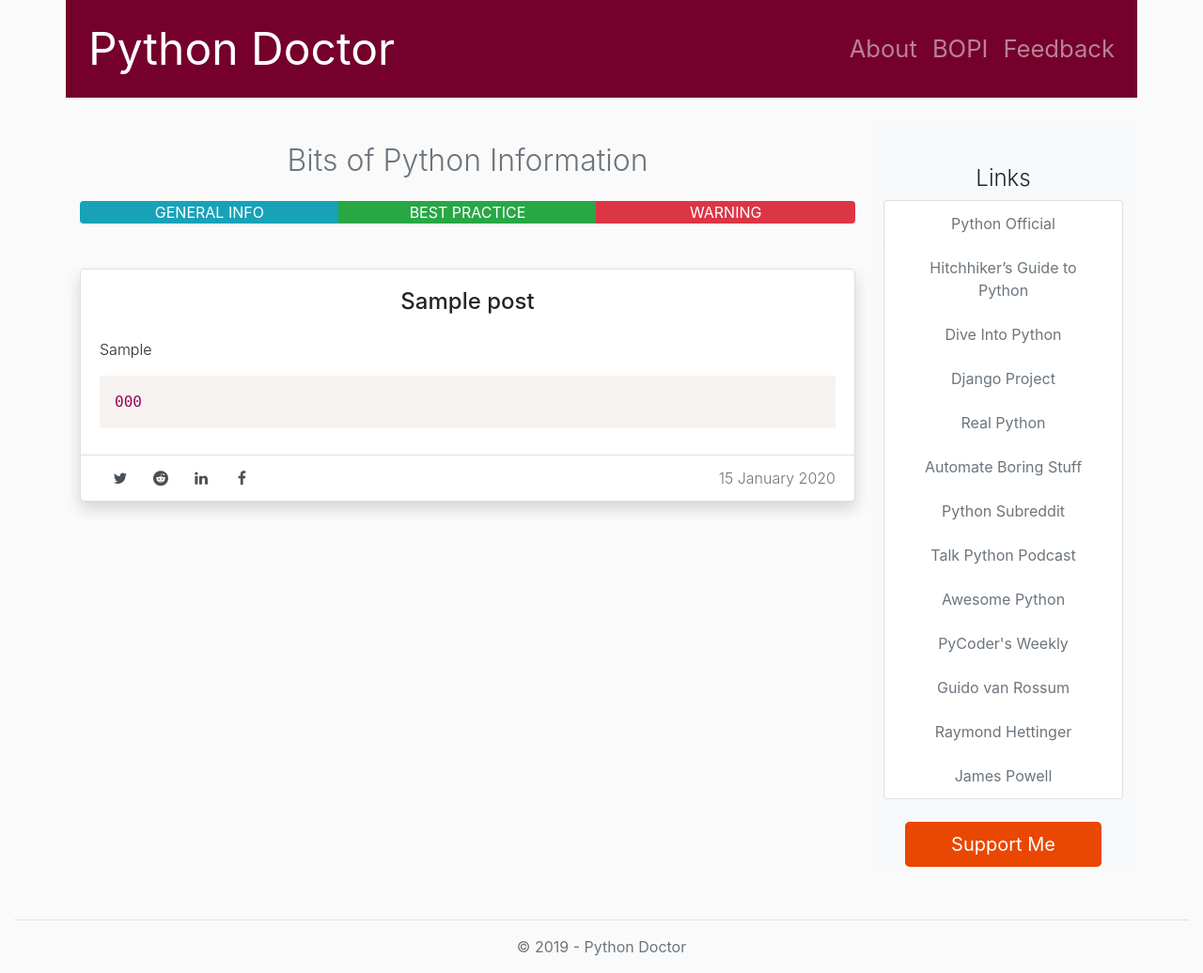
After one commit to coskundeniz/pythondoctor, a Django app: page /bopi/ in a window 1280 px wide. The commit adds this page. Shown: the whole page at 94% size. Run offline with Django 3.2, Linux system fonts and the light colour scheme; tables that the repository leaves empty hold one stand-in row (values such as "Sample post"); parts of the project's set-up code (start-up, migrations or seed data) failed here and were passed over; some libraries are stand-ins or nearby versions.

Commit message:
Added bits of python information section.

```diff
--- a/pd_main/models.py
+++ b/pd_main/models.py
@@ -121,3 +121,34 @@
 
     def __str__(self):
         return f'answer: {self.answer.pk}, question={self.question.question_id}'
+
+
+class Category(models.Model):
+
+    post_type = models.CharField(max_length=16)
+
+    def __str__(self):
+        return f'{self.post_type}'
+
+
+class Post(models.Model):
+
+    title = models.CharField(max_length=256, blank=True, null=True)
+    explanation = models.TextField()
+    code = models.TextField()
+    date_created = models.DateTimeField(auto_now_add=True)
+    category = models.ForeignKey(Category, on_delete=models.DO_NOTHING)
+
+    def __str__(self):
+        return f'id: {self.pk}, category: {self.category.post_type}, created: {self.date_created}'
+
+    def get_absolute_url(self):
+        return reverse_lazy('pd-post-detail', kwargs={'pk': self.pk})
+
+    class Meta:
+        ordering = ['-date_created']
+
+
+class PostAdmin(admin.ModelAdmin):
+    list_display = ('pk', 'title', 'category', 'date_created')
+    list_filter = ('category', 'date_created')
--- a/pd_main/templates/pd_main/base.html
+++ b/pd_main/templates/pd_main/base.html
@@ -45,6 +45,7 @@
                     <div class="collapse navbar-collapse justify-content-end" id="navbarToggle">
                         <div class="navbar-nav">
                             <a class="nav-item nav-link" href="{% url 'pd-about' %}">About</a>
+                            <a class="nav-item nav-link" href="{% url 'pd-bopi' %}">BOPI</a>
                             <a class="nav-item nav-link" href="{% url 'pd-feedback' %}">Feedback</a>
                         </div>
                     </div>
--- /dev/null
+++ b/pd_main/templates/pd_main/bopi.html
@@ -0,0 +1,80 @@
+{% extends "pd_main/base.html" %}
+
+{% load static %}
+
+{% comment %}
+
+Soğanın Cücüğü
+
+Mudurnu'nun
+Alagöz nahiyesinden
+Durmuş'a
+Büyük ikramiye vurmuş
+Paranı nideceksin demişler
+Bundan böyle demiş
+Her Allah'ın günü
+Soğanın cücüğünü yicem
+cücüğünü
+
+        -- Bedri Rahmi Eyüboğlu
+
+{% endcomment %}
+
+{% block headerextra %}
+    <link rel="stylesheet"
+        href="https://cdnjs.cloudflare.com/ajax/libs/font-awesome/4.7.0/css/font-awesome.min.css">
+    <link rel="stylesheet" type="text/css" href="{% static 'pd_main/css/prism.css' %}">
+    <script src="{% static 'pd_main/js/libs/prism.js' %}"></script>
+{% endblock %}
+
+{% block content %}
+
+    <div class="container-fluid mt-4 mb-4 text-center">
+        <h2 class="text-secondary font-weight-light">Bits of Python Information</h2>
+    </div>
+
+    <div class="list-group list-group-horizontal text-center">
+        <a href="{% url 'pd-bopi-filter' 'info' %}"
+            class="list-group-item list-group-item-action bg-info text-white border-0 p-0">GENERAL INFO
+        </a>
+        <a href="{% url 'pd-bopi-filter' 'success' %}"
+            class="list-group-item list-group-item-action bg-success text-white border-0 p-0">BEST PRACTICE
+        </a>
+        <a href="{% url 'pd-bopi-filter' 'danger' %}"
+            class="list-group-item list-group-item-action bg-danger text-white border-0 p-0">WARNING
+        </a>
+    </div>
+
+    {% for post in posts %}
+        <div class="mt-5">
+            {% include "pd_main/post.html" with post=post %}
+        </div>
+    {% endfor %}
+
+    {% if is_paginated %}
+        <div class="text-center">
+            {% if page_obj.has_previous %}
+                {% if page_obj.paginator.num_pages > 2 %}
+                    <a class="btn btn-outline-secondary mb-4" href="?page=1">First</a>
+                {% endif %}
+                <a class="btn btn-outline-secondary mb-4" href="?page={{ page_obj.previous_page_number }}">Previous</a>
+            {% endif %}
+
+            {% for num in page_obj.paginator.page_range %}
+                {% if page_obj.number == num %}
+                    <a class="btn btn-secondary mb-4" href="?page={{ num }}">{{ num }}</a>
+                {% elif num > page_obj.number|add:'-2' and num < page_obj.number|add:'2'%}
+                    <a class="btn btn-outline-secondary mb-4" href="?page={{ num }}">{{ num }}</a>
+                {% endif %}
+            {% endfor %}
+
+            {% if page_obj.has_next %}
+                <a class="btn btn-outline-secondary mb-4" href="?page={{ page_obj.next_page_number }}">Next</a>
+                {% if page_obj.paginator.num_pages > 2 %}
+                    <a class="btn btn-outline-secondary mb-4" href="?page={{ page_obj.paginator.num_pages }}">Last</a>
+                {% endif %}
+            {% endif %}
+        </div>
+    {% endif %}
+
+{% endblock content %}
--- /dev/null
+++ b/pd_main/templates/pd_main/post.html
@@ -0,0 +1,38 @@
+<div class="card mb-4 font-weight-light rounded-lg shadow border-{{ post.category.post_type }}"
+    id="{{ post.pk }}">
+
+    <div class="card-body">
+        {% if post.title %}
+            <h4 class="card-title text-center mb-4">{{ post.title }}</h4>
+        {% endif %}
+
+        <p class="card-text">
+            {{ post.explanation|safe }}
+        </p>
+
+        <pre><code class="language-python">{{ post.code }}</code></pre>
+    </div>
+
+    <div class="card-footer text-muted bg-transparent">
+        <div class="row">
+            <div class="col-3">
+                <div class="list-group list-group-horizontal text-center">
+                    <a href="https://twitter.com/intent/tweet?text={% if post.title %}{{ post.title }}{% endif %}&url={{ request.build_absolute_uri }}{{ post.pk }}&hashtags=pythondoctor,python"
+                        class="list-group-item list-group-item-action border-0 p-0">
+                        <i class="fa fa-twitter"></i></a>
+                    <a href="https://reddit.com/submit?url={{ request.build_absolute_uri }}{{ post.pk }}&title={% if post.title %}{{ post.title }}{% endif %}"
+                        class="list-group-item list-group-item-action border-0 p-0">
+                        <i class="fa fa-reddit"></i></a>
+                    <a href="https://www.linkedin.com/shareArticle?mini=true&url={{ request.build_absolute_uri }}{{ post.pk }}&title={% if post.title %}{{ post.title }}{% endif %}"
+                        class="list-group-item list-group-item-action border-0 p-0">
+                        <i class="fa fa-linkedin"></i></a>
+                    <a href="https://www.facebook.com/sharer/sharer.php?u={{ request.build_absolute_uri }}{{ post.pk }}"
+                        class="list-group-item list-group-item-action border-0 p-0">
+                        <i class="fa fa-facebook"></i></a>
+                </div>
+            </div>
+            <div class="col-9 text-right">{{ post.date_created|date:'j F Y' }}</div>
+        </div>
+    </div>
+
+</div>
--- a/pd_main/urls.py
+++ b/pd_main/urls.py
@@ -7,7 +7,10 @@
     UserQuestionListView,
     AnswerCreateView,
     AnswerShowView,
-    AnswerOutputView
+    AnswerOutputView,
+    BitsOfPythonInformationView,
+    BitsOfPythonInformationFilterView,
+    PostDetailView
 )
 
 
@@ -15,6 +18,9 @@
     path('', HomeView.as_view(), name='pd-home'),
 
     path('about/', views.about, name='pd-about'),
+    path('bopi/', BitsOfPythonInformationView.as_view(), name='pd-bopi'),
+    path('bopi/filter/<str:category>/', BitsOfPythonInformationFilterView.as_view(), name='pd-bopi-filter'),
+    path('bopi/<int:pk>/', PostDetailView.as_view(), name='pd-post-detail'),
     path('feedback/', FeedbackView.as_view(), name='pd-feedback'),
 
     path('question/<str:pk>/', QuestionView.as_view(), name='pd-question-show'),
--- a/pd_main/views.py
+++ b/pd_main/views.py
@@ -14,7 +14,9 @@
     Question,
     Questioner,
     Answer,
-    QuestionAnswer
+    QuestionAnswer,
+    Post,
+    Category
 )
 from .forms import (
     FeedbackForm,
@@ -173,3 +175,28 @@
 
     def test_func(self):
         return self.request.user.is_superuser
+
+
+class BitsOfPythonInformationView(ListView):
+
+    model = Post
+    template_name = 'pd_main/bopi.html'
+    context_object_name = 'posts'
+    paginate_by = 3
+
+    def get_context_data(self, **kwargs):
+        context = super().get_context_data(**kwargs)
+        context['title'] = 'Bits of Python Information'
+
+        return context
+
+
+class PostDetailView(DetailView):
+    model = Post
+
+
+class BitsOfPythonInformationFilterView(BitsOfPythonInformationView):
+
+    def get_queryset(self):
+        filter_category = Category.objects.get(post_type=self.kwargs['category'])
+        return Post.objects.filter(category=filter_category)
--- /dev/null
+++ b/static/pd_main/css/prism.css
@@ -0,0 +1,183 @@
+/* PrismJS 1.17.1
+https://prismjs.com/download.html#themes=prism&languages=bash+python&plugins=line-numbers */
+/**
+ * prism.js default theme for JavaScript, CSS and HTML
+ * Based on dabblet (http://dabblet.com)
+ * @author Lea Verou
+ */
+
+code[class*="language-"],
+pre[class*="language-"] {
+	color: black;
+	background: none;
+	text-shadow: 0 1px white;
+	font-family: Consolas, Monaco, 'Andale Mono', 'Ubuntu Mono', monospace;
+	font-size: 1em;
+	text-align: left;
+	white-space: pre;
+	word-spacing: normal;
+	word-break: normal;
+	word-wrap: normal;
+	line-height: 1.5;
+
+	-moz-tab-size: 4;
+	-o-tab-size: 4;
+	tab-size: 4;
+
+	-webkit-hyphens: none;
+	-moz-hyphens: none;
+	-ms-hyphens: none;
+	hyphens: none;
+}
+
+pre[class*="language-"]::-moz-selection, pre[class*="language-"] ::-moz-selection,
+code[class*="language-"]::-moz-selection, code[class*="language-"] ::-moz-selection {
+	text-shadow: none;
+	background: #b3d4fc;
+}
+
+pre[class*="language-"]::selection, pre[class*="language-"] ::selection,
+code[class*="language-"]::selection, code[class*="language-"] ::selection {
+	text-shadow: none;
+	background: #b3d4fc;
+}
+
+@media print {
+	code[class*="language-"],
+	pre[class*="language-"] {
+		text-shadow: none;
+	}
+}
+
+/* Code blocks */
+pre[class*="language-"] {
+	padding: 1em;
+	margin: .5em 0;
+	overflow: auto;
+}
+
+:not(pre) > code[class*="language-"],
+pre[class*="language-"] {
+	background: #f5f2f0;
+}
+
+/* Inline code */
+:not(pre) > code[class*="language-"] {
+	padding: .1em;
+	border-radius: .3em;
+	white-space: normal;
+}
+
+.token.comment,
+.token.prolog,
+.token.doctype,
+.token.cdata {
+	color: slategray;
+}
+
+.token.punctuation {
+	color: #999;
+}
+
+.namespace {
+	opacity: .7;
+}
+
+.token.property,
+.token.tag,
+.token.boolean,
+.token.number,
+.token.constant,
+.token.symbol,
+.token.deleted {
+	color: #905;
+}
+
+.token.selector,
+.token.attr-name,
+.token.string,
+.token.char,
+.token.builtin,
+.token.inserted {
+	color: #690;
+}
+
+.token.operator,
+.token.entity,
+.token.url,
+.language-css .token.string,
+.style .token.string {
+	color: #9a6e3a;
+	background: hsla(0, 0%, 100%, .5);
+}
+
+.token.atrule,
+.token.attr-value,
+.token.keyword {
+	color: #07a;
+}
+
+.token.function,
+.token.class-name {
+	color: #DD4A68;
+}
+
+.token.regex,
+.token.important,
+.token.variable {
+	color: #e90;
+}
+
+.token.important,
+.token.bold {
+	font-weight: bold;
+}
+.token.italic {
+	font-style: italic;
+}
+
+.token.entity {
+	cursor: help;
+}
+
+pre[class*="language-"].line-numbers {
+	position: relative;
+	padding-left: 3.8em;
+	counter-reset: linenumber;
+}
+
+pre[class*="language-"].line-numbers > code {
+	position: relative;
+	white-space: inherit;
+}
+
+.line-numbers .line-numbers-rows {
+	position: absolute;
+	pointer-events: none;
+	top: 0;
+	font-size: 100%;
+	left: -3.8em;
+	width: 3em; /* works for line-numbers below 1000 lines */
+	letter-spacing: -1px;
+	border-right: 1px solid #999;
+
+	-webkit-user-select: none;
+	-moz-user-select: none;
+	-ms-user-select: none;
+	user-select: none;
+
+}
+
+	.line-numbers-rows > span {
+		pointer-events: none;
+		display: block;
+		counter-increment: linenumber;
+	}
+
+		.line-numbers-rows > span:before {
+			content: counter(linenumber);
+			color: #999;
+			display: block;
+			padding-right: 0.8em;
+			text-align: right;
+		}
```
Also changed, not shown: pd_main/admin.py (+6 -1 lines), pd_main/static/pd_main/css/prism.css (added, +166 -0 lines), pd_main/templates/pd_main/post_detail.html (added, +41 -0 lines), pd_main/static/pd_main/js/libs/prism.js (added), static/pd_main/js/libs/prism.js (added).
